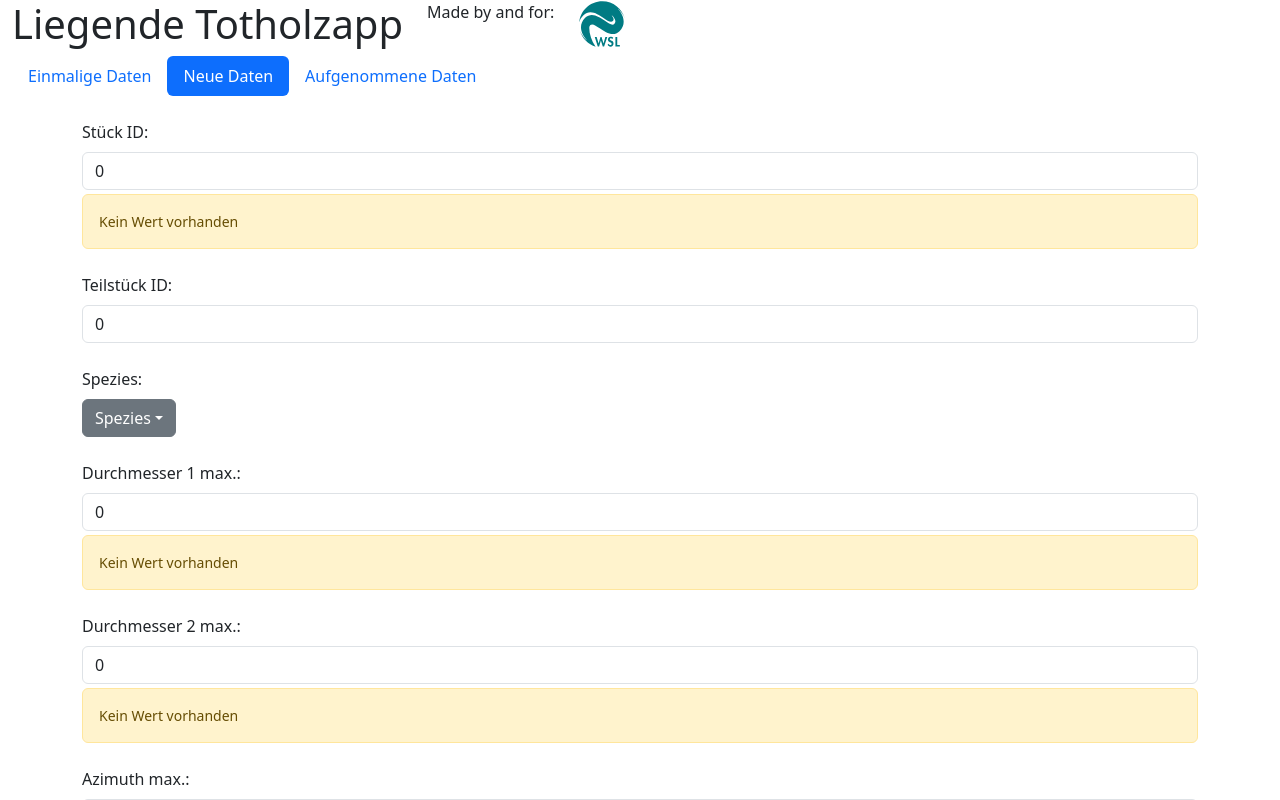
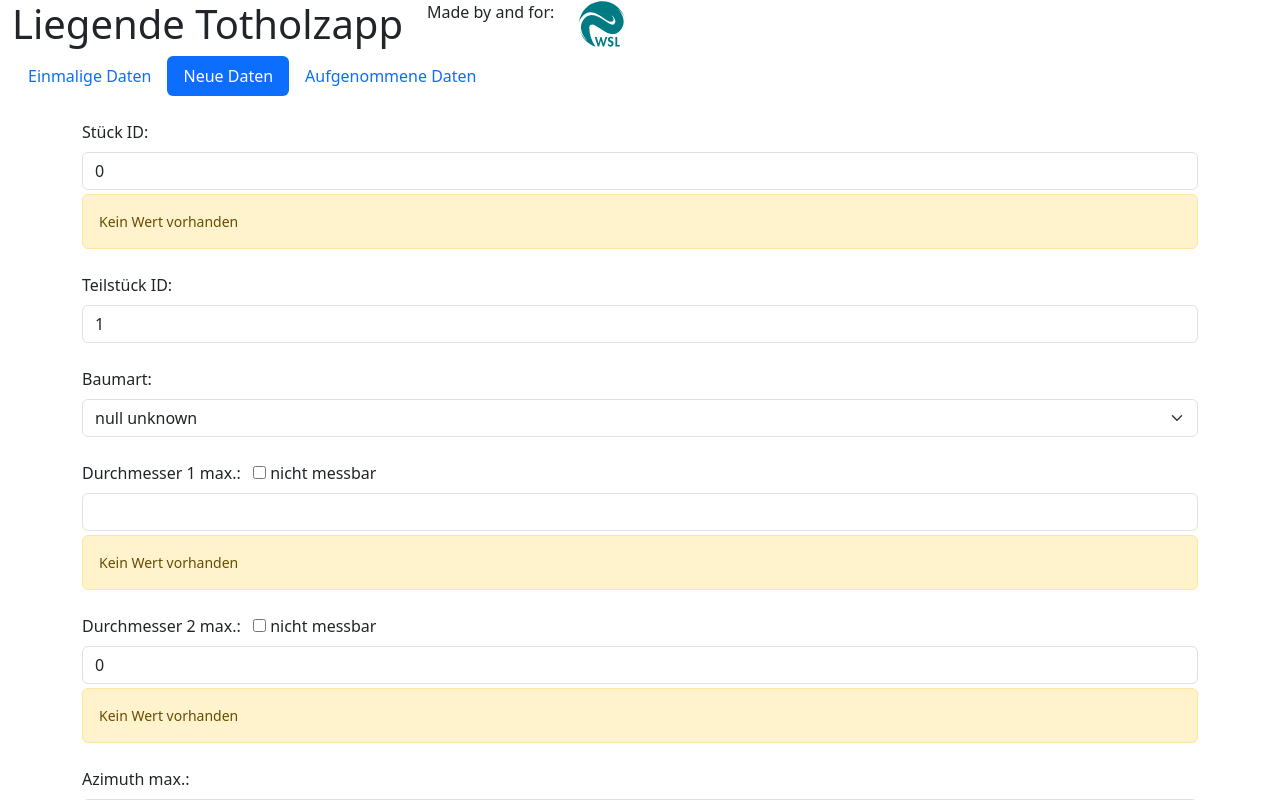
Before and after one commit to an-Iceberg/lying_deadwood_app_svelte, a SvelteKit app: page / in a window 1280 px wide. Both pictures are taken after a click on the button "Neue Daten". Shown: the top 800 px of the page. Built offline with nearby package versions, Linux system fonts and the light colour scheme.

Commit message:
Added some functionality

```diff
--- a/src/routes/+page.svelte
+++ b/src/routes/+page.svelte
@@ -1,6 +1,8 @@
 <script lang="ts">
 import {invoke} from "@tauri-apps/api/core";
 import wsl_logo from "../Logo_WSL.svg";
+
+const today = new Date().toISOString().split("T")[0];
 
 const ONE_TIME_DATA_TAB = 1;
 const INPUT_DATA_TAB = 2;
@@ -25,44 +27,29 @@ const decay_states = [1, 2, 3, 4, 5];
 
 let current_tab = $state(ONE_TIME_DATA_TAB);
 
-let area_group = $state(0);
+let area_group = $state();
 let subarea = $state(0);
 let start_date = $state("");
 
 let piece_id = $state(0);
-let piece_id_error = $state("Kein Wert vorhanden");
-function piece_id_validator() {
-  if (piece_id < 1) {
-    piece_id_error = "Must be > 1";
-  } else {
-    piece_id_error = "";
-  }
-}
+let piece_id_error: string | null = $state("Kein Wert vorhanden");
 
-let part_id = $state(0);
+let part_id = $state(1);
 let part_id_error = $state("");
 function part_id_validator() {
   // Todo: implement :^)
 }
 
-let species = $state(-1);
+let species: number | null = $state(null);
 let species_error = $state("Keine valide Spezies");
 
-let d1_max = $state(0.0);
-let d1_max_error = $state("Kein Wert vorhanden");
-function d1_max_validator() {
-  if (d1_max > MAX_DIAMETER) {
-    d1_max_error = `Wert muss kleiner als ${MAX_DIAMETER} sein`;
-  } else if (d1_max < MIN_DIAMETER_1) {
-    d1_max_error = `Wert muss grösser sein als ${MIN_DIAMETER_1} sein`;
-  } else {
-    d1_max_error = "";
-  }
-}
+let d1_max: number | null = $state(null);
+let d1_max_error: string | null = $state("Kein Wert vorhanden");
+let d1_max_not_measurable = $state(false);
 
-let d2_max = $state(0.0);
-let d2_max_error = $state("Kein Wert vorhanden");
-function d2_max_validator() {}
+let d2_max: number | null = $state(0.0);
+let d2_max_error: string | null = $state("Kein Wert vorhanden");
+let d2_max_not_measurable = $state(false);
 
 let azimax = $state(0);
 let azimax_error = $state("Kein Wert vorhanden");
@@ -72,19 +59,13 @@ let distmax = $state(0.0);
 let distmax_error = $state("Kein Wert vorhanden");
 function distmax_validator() {}
 
-let d1_min = $state(0.0);
-let d1_min_error = $state("Kein Wert vorhanden");
-function d1_min_validator() {
-  if (d1_min < 7 || isNaN(d1_min)) {
-    d1_min_error = "Ungültiger Wert";
-  } else {
-    d1_min_error = "";
-  }
-}
+let d1_min: number | null = $state(0.0);
+let d1_min_error: string | null = $state("Kein Wert vorhanden");
+let d1_min_not_measurable = $state(false);
 
-let d2_min = $state(0.0);
-let d2_min_error = $state("Kein Wert vorhanden");
-function d2_min_validator() {}
+let d2_min: number | null = $state(0.0);
+let d2_min_error: string | null = $state("Kein Wert vorhanden");
+let d2_min_not_measurable = $state(false);
 
 let azimin = $state(0);
 let azimin_error = $state("Kein Wert vorhanden");
@@ -191,8 +172,8 @@ async function greet(event: Event) {
       type="date"
       name="start_date"
       id="start_date"
-      min={new Date().toISOString().split("T")[0]}
-      value={new Date().toISOString().split("T")[0]}
+      min={today}
+      value={today}
       required
     />
   </div>
@@ -205,8 +186,10 @@ async function greet(event: Event) {
       class="form-control"
       class:mb-4={!piece_id_error}
       bind:value={piece_id}
-      onchange={piece_id_validator}
-      onkeypress={piece_id_validator}
+      onchange={() => {
+        if (piece_id < 1) piece_id_error = "Must be > 1";
+        else piece_id_error = null;
+      }}
       type="number"
       name="piece_id"
       id="piece_id"
@@ -237,27 +220,15 @@ async function greet(event: Event) {
     {/if}
 
     <!-- help: https://www.w3schools.com/howto/howto_js_filter_dropdown.asp -->
-    <label class="form-label" for="species">Spezies:</label>
-    <div class="dropdown mb-4" id="species">
-      <button class="btn btn-secondary dropdown-toggle" type="button" data-bs-toggle="species"
-        >Spezies</button
-      >
-      <ul class="dropdown-menu">
-        <li class="dropdown-item">100 something</li>
-        <li class="dropdown-item">101 something</li>
-        <li class="dropdown-item">102 something</li>
-        <li class="dropdown-item">103 something</li>
-      </ul>
-    </div>
 
-    <!-- <label for="species" class="form-label">Spezies:</label>
-    <select id="species" class="dropdown-menu drowdown-toggle" required>
-      <option class="dropdown-item" value="-1">-1 unknown</option>
-      <option class="dropdown-item" value="100">100 species</option>
-      <option class="dropdown-item" value="101">101 species</option>
-      <option class="dropdown-item" value="102">102 species</option>
-      <option class="dropdown-item" value="103">103 species</option>
-    </select> -->
+    <label class="form-label" for="species">Baumart:</label>
+    <select class="form-select mb-4" id="species">
+      <option value="null">null unknown</option>
+      <option value="100">100 species</option>
+      <option value="101">101 species</option>
+      <option value="102">102 species</option>
+      <option value="103">103 species</option>
+    </select>
 
     <!-- <label for="cars">Choose a car:</label>
     <select name="cars" id="cars">
@@ -274,11 +245,29 @@ async function greet(event: Event) {
     <!-- TODO: add units to unit measurements -->
     <label for="d1_max" class="form-label">Durchmesser 1 max.:</label>
     <input
+      class="ms-2"
+      bind:checked={d1_max_not_measurable}
+      onchange={() => {
+        if (d2_max_not_measurable) d2_max_not_measurable = false;
+        if (d1_max_not_measurable) d1_max = null;
+      }}
+      type="checkbox"
+      name="d1_max_not_measurable"
+      id="d1_max_not_measurable"
+    />
+    <label for="d1_max_not_measurable">nicht messbar</label>
+    <input
       class="form-control"
       class:mb-4={!piece_id_error}
+      disabled={d1_max_not_measurable}
       bind:value={d1_max}
-      onchange={d1_max_validator}
-      onkeypress={d1_max_validator}
+      onchange={() => {
+        if (d1_max == null) d1_max_error = "Kein Wert vorhanden";
+        else if (d1_max > MAX_DIAMETER) d1_max_error = `Wert muss kleiner als ${MAX_DIAMETER} sein`;
+        else if (d1_max < MIN_DIAMETER_1)
+          d1_max_error = `Wert muss grösser sein als ${MIN_DIAMETER_1} sein`;
+        else d1_max_error = null;
+      }}
       type="number"
       name="d1_max"
       id="d1_max"
@@ -292,11 +281,29 @@ async function greet(event: Event) {
 
     <label for="d2_max" class="form-label">Durchmesser 2 max.:</label>
     <input
+      class="ms-2"
+      bind:checked={d2_max_not_measurable}
+      onchange={() => {
+        if (d1_max_not_measurable) d1_max_not_measurable = false;
+        if (d2_max_not_measurable) d2_max = null;
+      }}
+      type="checkbox"
+      name="d2_max_not_measurable"
+      id="d2_max_not_measurable"
+    />
+    <label for="d2_max_not_measurable">nicht messbar</label>
+    <input
       class="form-control"
       class:mb-4={!d2_max_error}
+      disabled={d2_max_not_measurable}
       bind:value={d2_max}
-      onchange={d2_max_validator}
-      onkeypress={d2_max_validator}
+      onchange={() => {
+        if (d2_max == null) d2_max_error = "Kein Wert vorhanden";
+        else if (d2_max > MAX_DIAMETER) d2_max_error = `Wert muss kleiner als ${MAX_DIAMETER} sein`;
+        else if (d2_max < MIN_DIAMETER_1)
+          d2_max_error = `Wert muss grösser als ${MIN_DIAMETER_1} sein`;
+        else d2_max_error = null;
+      }}
       type="number"
       name="d2_max"
       id="d2_max"
@@ -346,11 +353,29 @@ async function greet(event: Event) {
 
     <label for="d1_min" class="form-label">Durchmesser 1 min.:</label>
     <input
+      class="ms-2"
+      bind:checked={d1_min_not_measurable}
+      onchange={() => {
+        if (d2_min_not_measurable) d2_min_not_measurable = false;
+        if (d1_min_not_measurable) d1_min = null;
+      }}
+      type="checkbox"
+      name="d1_min_not_measurable"
+      id="d1_min_not_measurable"
+    />
+    <label for="d1_min_not_measurable">nicht messbar</label>
+    <input
       class="form-control"
       class:mb-4={!d1_min_error}
+      disabled={d1_min_not_measurable}
       bind:value={d1_min}
-      onchange={d1_min_validator}
-      onkeypress={d1_min_validator}
+      onchange={() => {
+        if (d1_min == null) d1_min_error = "Kein Wert vorhanden";
+        else if (d1_min > MAX_DIAMETER) d1_min_error = `Wert muss kleiner als ${MAX_DIAMETER} sein`;
+        else if (d1_min < MIN_DIAMETER_1)
+          d1_min_error = `Wert muss grösser als ${MIN_DIAMETER_1} sein`;
+        else d1_min_error = null;
+      }}
       type="number"
       name="d1_min"
       id="d1_min"
@@ -364,11 +389,29 @@ async function greet(event: Event) {
 
     <label for="d2_min" class="form-label">Durchmesser 2 min.:</label>
     <input
+      class="ms-2"
+      bind:checked={d2_min_not_measurable}
+      onchange={() => {
+        if (d1_min_not_measurable) d1_min_not_measurable = false;
+        if (d2_min_not_measurable) d2_min = null;
+      }}
+      type="checkbox"
+      name="d2_min_not_measurable"
+      id="d2_min_not_measurable"
+    />
+    <label for="d2_min_not_measurable">nicht messbar</label>
+    <input
       class="form-control"
       class:mb-4={!d2_min_error}
+      disabled={d2_min_not_measurable}
       bind:value={d2_min}
-      onchange={d2_min_validator}
-      onkeypress={d2_min_validator}
+      onchange={() => {
+        if (d2_min == null) d2_min_error = "Kein Wert vorhanden";
+        else if (d2_min > MAX_DIAMETER) d2_min_error = `Wert muss kleiner als ${MAX_DIAMETER} sein`;
+        else if (d2_min < MIN_DIAMETER_1)
+          d2_min_error = `Wert muss grösser als ${MIN_DIAMETER_1} sein`;
+        else d2_min_error = null;
+      }}
       type="number"
       name="d2_min"
       id="d2_min"
@@ -484,122 +527,6 @@ async function greet(event: Event) {
   <div class="data container text-start" class:d-none={current_tab != DATA_TAB}>
     <h1 class="h1">Aufgenommene Daten</h1>
   </div>
-
-  <!-- Todo: use CSS:grid for this and split into 3 columns: label, input, error message -->
-  <!-- <div class="vertical inputs">
-    <div class="container text-start"></div>
-
-    <label>
-      Year of data collection:
-      <input id="year" type="number" min="2025" step="1" required />
-    </label>
-
-    <label>
-      Area ID:
-      <input id="area_id" type="number" min="0" step="1" required />
-    </label>
-
-    <label>
-      Area ID
-      <input type="number" min="0" step="1" required />
-    </label>
-
-    <label>
-      Piece ID:
-      <input id="piece_id" type="number" min="1" step="1" required />
-    </label>
-
-    <label>
-      Part ID
-      <input id="part_id" type="number" min="1" step="1" required />
-    </label>
-
-    <label>
-      Species:
-      <select id="species" required>
-        <option value="-1">-1 unknown</option>
-        <option value="100">100 species</option>
-        <option value="101">101 species</option>
-        <option value="102">102 species</option>
-        <option value="103">103 species</option>
-      </select>
-    </label>
-
-    <label>
-      Diameter 1 max.:
-      <input id="d1_max" type="number" min="0" step="0.1" required />
-      cm
-    </label>
-
-    <label>
-      Diameter 2 max.:
-      <input id="d2_max" type="number" min="0" step="0.1" required />
-      cm
-    </label>
-
-    <label>
-      Azimuth max.:
-      <input id="azimax" type="number" min="0" max="400" step="0.5" required />
-      gon
-    </label>
-
-    <label>
-      Distance max.:
-      <input id="distmax" type="number" min="0" step="0.1" required />
-      m
-    </label>
-
-    <label>
-      Diameter 1 min.:
-      <input id="d1_min" type="number" min="0" step="0.1" required />
-      cm
-    </label>
-
-    <label>
-      Diameter 2 min.:
-      <input id="d2_min" type="number" min="0" step="0.1" required />
-      cm
-    </label>
-
-    <label>
-      Azimuth min.:
-      <input id="azimin" type="number" min="0" max="400" step="0.5" required />
-      gon
-    </label>
-
-    <label>
-      Distance min.:
-      <input id="distmin" type="number" min="0" step="0.1" required />
-      m
-    </label>
-
-    <label>
-      Length:
-      <input id="length" type="number" min="0" step="0.1" required />
-      m
-    </label>
-
-    <label>
-      Decay:
-      <select id="decay" required>
-        <option value="1">1</option>
-        <option value="2">2</option>
-        <option value="3">3</option>
-        <option value="4">4</option>
-        <option value="5">5</option>
-      </select>
-    </label>
-
-    <label>
-      Reference Tree ID.:
-      <input id="ref_tree_id" type="number" min="1" step="1" required />
-    </label>
-
-    <label>
-      Former Tree Nr.:
-      <input id="former_id" type="number" min="1" step="1" />
-    </label>
-  </div> -->
 </main>
 
 <style>
```
